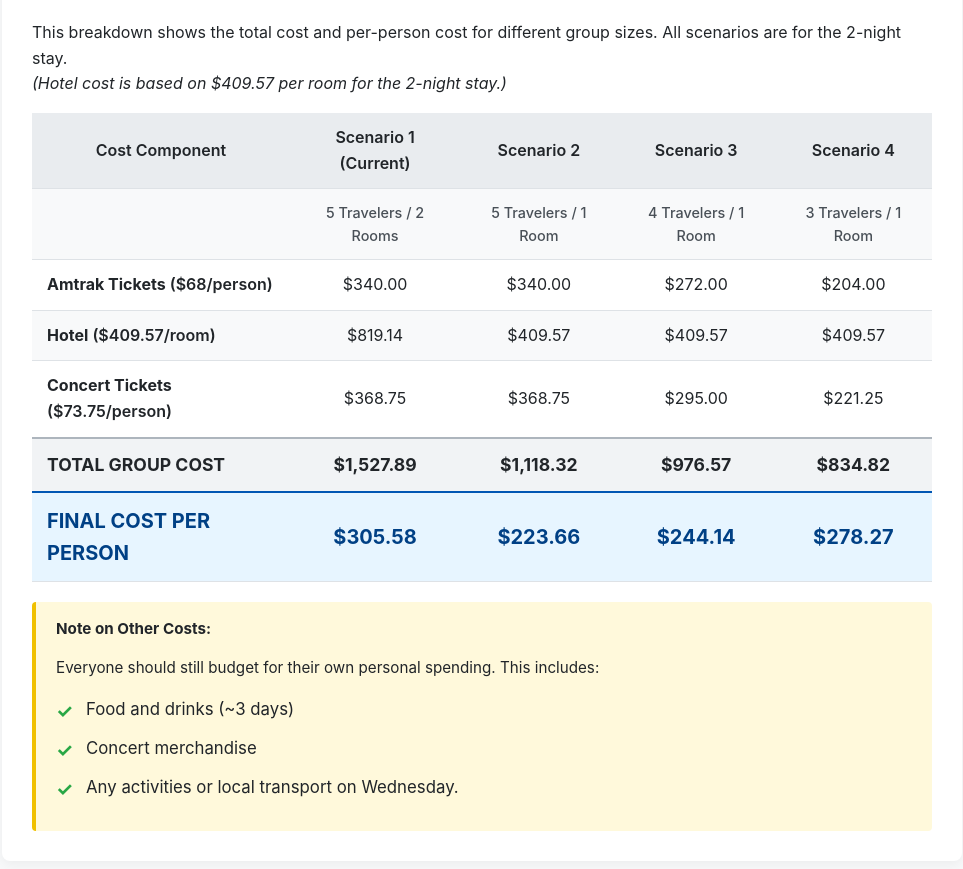
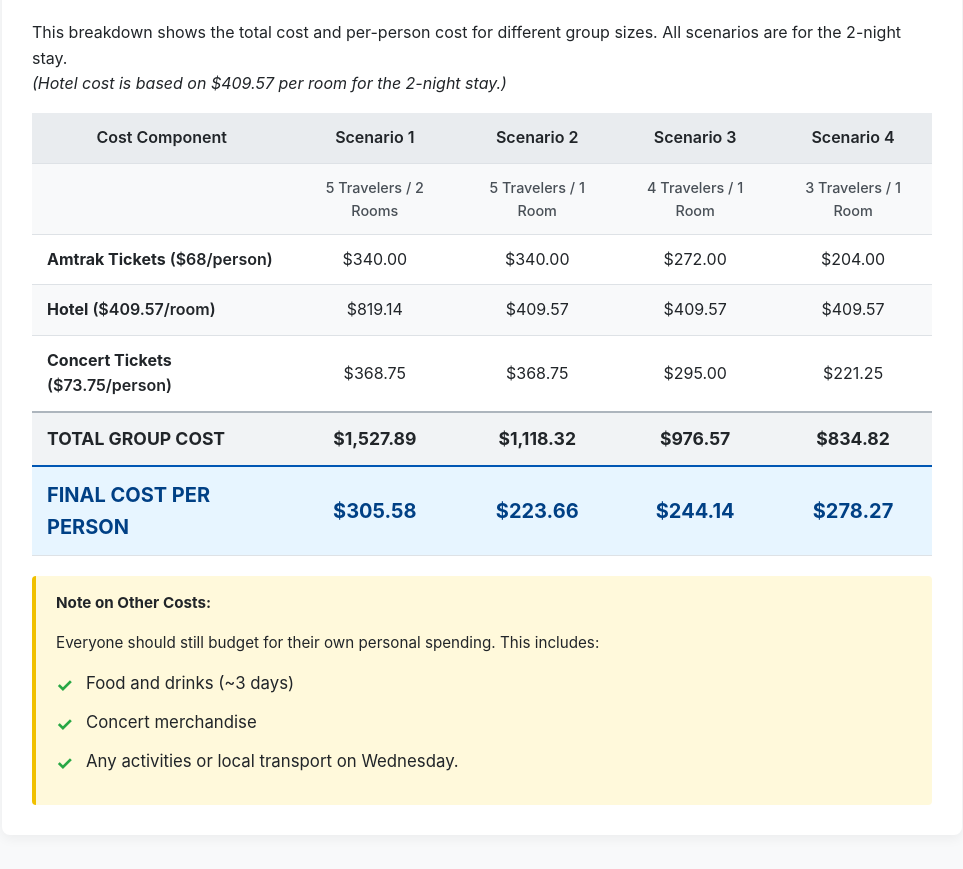
Before and after one commit to LabyrinthWarden/ec-salt-lake, a plain HTML site: page index.html in a window 1280 px wide. Shown: the part 2359-3228 px from the top of the page, without its empty margins (158-1121 px from the left). Drawn offline with Linux system fonts and the light colour scheme.

Commit message:
Rename 'Scenario 1 (Current)' to 'Scenario 1'

```diff
--- a/index.html
+++ b/index.html
@@ -253,7 +253,7 @@
             <thead>
                 <tr>
                     <th>Cost Component</th>
-                    <th>Scenario 1 (Current)</th>
+                    <th>Scenario 1</th>
                     <th>Scenario 2</th>
                     <th>Scenario 3</th>
                     <th>Scenario 4</th>
```
